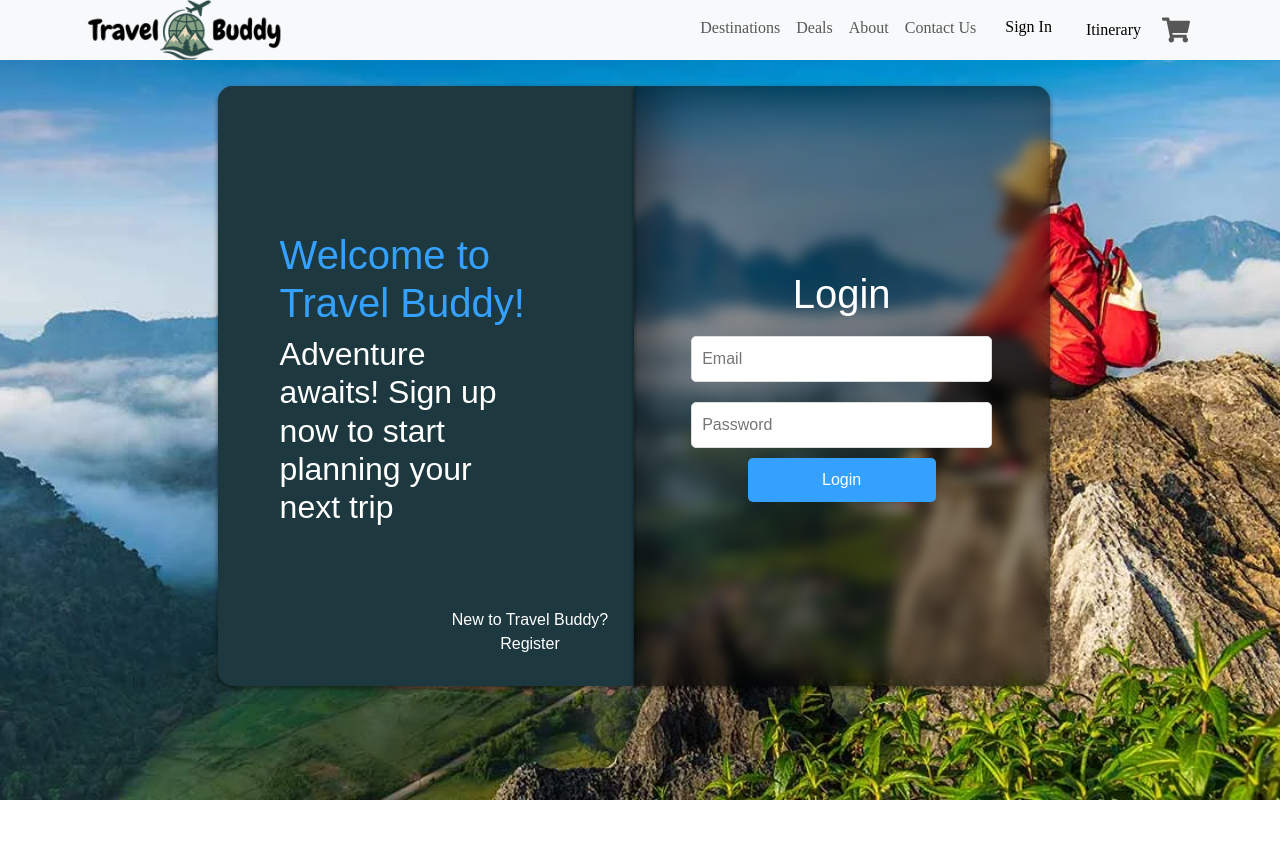
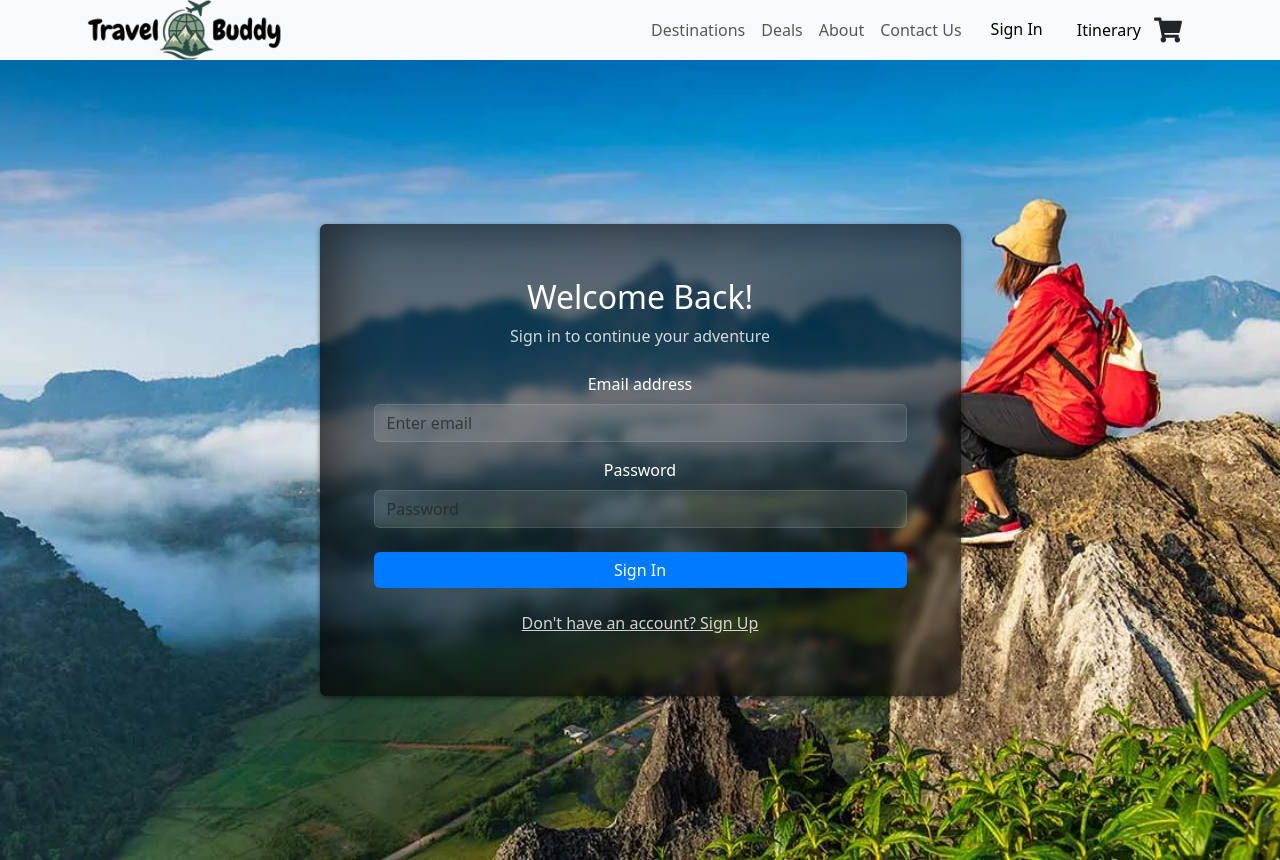
Before and after one commit to jashandeep321/TravelBuddy, a React (Create React App) app in the folder Frontend/: page /Signup in a window 1280 px wide. Before the commit the page ends 810 px from the top, so only its background shows below. Built offline with nearby package versions, Linux system fonts and the light colour scheme.

Commit message:
deployment login bug- commit

```diff
--- a/Frontend/src/Components/Navigation.js
+++ b/Frontend/src/Components/Navigation.js
@@ -26,18 +26,33 @@ function Navigation() {
 
   const [isLoggedIn, setIsLoggedIn] = useState(false);
 
-  // Check login status on component mount
   useEffect(() => {
+  const checkLoginStatus = () => {
     const token = localStorage.getItem('token');
     setIsLoggedIn(!!token);
-  }, []);
+  };
+
+  // Check immediately on mount
+  checkLoginStatus();
+
+  // Listen for login status changes
+  window.addEventListener('loginStatusChanged', checkLoginStatus);
+
+  // Cleanup
+  return () => {
+    window.removeEventListener('loginStatusChanged', checkLoginStatus);
+  };
+}, []);
+
 
   const handleLogout = () => {
-    localStorage.clear(); // or localStorage.removeItem('token')
-    setIsLoggedIn(false);
-    alert('Logged out successfully!');
-    navigate('/Signup');
-  };
+  localStorage.removeItem('token');
+  localStorage.removeItem('user');
+  setIsLoggedIn(false);
+  // Dispatch a logout event
+  window.dispatchEvent(new Event('loginStatusChanged'));
+  navigate('/Signup');
+};
 
   const handleShow = () => setShowModal(true);
   const handleClose = () => {
@@ -67,12 +82,38 @@ function Navigation() {
   };
 
   return (
+
     <>
       <Navbar expand="lg" className="bg-body-tertiary p-0">
         <Container>
           <Link to="/"><Navbar.Brand>
             <img src={logo1} alt="Logo" style={{ height: '3em', verticalAlign: 'middle', margin: '0 5px' }} />
           </Navbar.Brand></Link>
+
+          {/* Cart Icon - Moved outside Navbar.Collapse */}
+          <Link
+            className="nav-link position-relative me-3"
+            to="/cart"
+            style={{ order: 1 }} // Ensures it stays on the right
+          >
+            <FaShoppingCart size={28} />
+            {itemCount > 0 && (
+              <span
+                className="position-absolute translate-middle bg-danger border border-light rounded-circle d-flex justify-content-center align-items-center"
+                style={{
+                  width: '18px',
+                  height: '18px',
+                  bottom: '15px',
+                  right: '-20px',
+                  top:'1px',
+                  fontSize: '0.7rem',
+                  color: 'white',
+                }}
+              >
+                {itemCount}
+              </span>
+            )}
+          </Link>
 
           <Navbar.Toggle aria-controls="basic-navbar-nav" />
           <Navbar.Collapse id="basic-navbar-nav">
@@ -95,29 +136,12 @@ function Navigation() {
               )}
 
               <Button variant="light" className="ms-2" onClick={handleShow}>Itinerary</Button>
-
-              <Link className="nav-link position-relative" to="/cart">
-                <FaShoppingCart size={28} />
-                {itemCount > 0 && (
-                  <span
-                    className="position-absolute translate-middle bg-danger border border-light rounded-circle d-flex justify-content-center align-items-center"
-                    style={{
-                      width: '18px',
-                      height: '18px',
-                      bottom: '15px',
-                      right: '-10px',
-                      fontSize: '0.7rem',
-                      color: 'white',
-                    }}
-                  >
-                    {itemCount}
-                  </span>
-                )}
-              </Link>
             </Nav>
           </Navbar.Collapse>
         </Container>
       </Navbar>
+
+
 
       {/* Modal */}
       <Modal show={showModal} onHide={handleClose} centered dialogClassName="modal-xl">
--- a/Frontend/src/Components/users/Form.css
+++ /dev/null
@@ -1,147 +0,0 @@
-.fullscreen-background {
-    margin: 0;
-    padding: 0;
-    height: 100vh;
-    justify-content: center;
-    align-items: center;
-    font-family: serif;
-    background-image: url('../images/destination-Img/travel1.webp');
-    background-size: cover;
-    background-position: center;
-    background-repeat: no-repeat;
-  }
-
-  .book {
-    display: flex;
-    position: relative;
-    margin-left: 17%;
-    margin-top: 2%;
-    width: 65%;
-    backdrop-filter: blur(7px);
-  }
-
-  .flip-book {
-    margin-left: 50%;
-    width: 900px;
-    height: 600px;
-    position: relative;
-
-  }
-
-  .flip {
-    width: 100%;
-    height: 100%;
-    position: absolute;
-    top: 0;
-    left: 0;
-    transform-origin: left;
-    transform-style: preserve-3d;
-    transform: rotateY(0deg);
-    transition: 0.5s;
-    color: #000;
-  }
-
-  .front {
-    position: absolute;
-    font-family: sans-serif;
-    width: 100%;
-    height: 100%;
-    top: 0;
-    left: 0;
-    background-color: #00000068;
-    box-sizing: border-box;
-    padding: 20px;
-    box-shadow: inset 20px 0 50px rgba(0, 0, 0, 0.5), 0 2px 5px rgba(0, 0, 0, 0.5);
-    display: flex;
-    flex-direction: column;
-    align-items: center;
-    justify-content: center;
-    border-top-right-radius: 15px;
-    border-bottom-right-radius: 15px;
-  }
-
-  .back {
-    font-family: sans-serif;
-    position: absolute;
-    width: 100%;
-    height: 100%;
-    top: 0;
-    left: 0;
-    z-index: 99;
-    transform: rotateY(180deg);
-    backface-visibility: hidden;
-    background-color: rgb(29, 57, 63);
-    border-top-left-radius: 15px;
-    border-bottom-left-radius: 15px;
-  }
-
-  .next-btn, .back-btn {
-    position: absolute;
-    bottom: 20px;
-    cursor: pointer;
-    padding: 10px;
-    border: none;
-    border-radius: 5px;
-    background-color: #007bff00;
-    color: white;
-  }
-  .next-btn:hover {
-    color: rgb(53, 161, 255);
-  }
-
-  .back-btn:hover {
-    color: rgb(53, 161, 255);
-  }
-
-  .back-btn {
-    background-color: rgba(3, 3, 3, 0);
-    right: 70px;
-    color: rgb(255, 255, 255);
-  }
-
-  .submit-btn {
-    padding: 10px;
-    width: 50%;
-    border: none;
-    background-color: rgb(53, 161, 255);
-    color: white;
-    border-radius: 5px;
-    cursor: pointer;
-  }
-
-  .input {
-    margin: 10px 0;
-    padding: 10px;
-    width: 80%;
-    border: 1px solid #ddd;
-    border-radius: 5px;
-  }
-
-  .flip.active {
-    transform: rotateY(-180deg);
-  }
-
-  .flip.inactive {
-    transform: rotateY(0deg);
-  }
-
-  .welcome-message {
-    margin: 10%;
-    margin-top: 30%;
-    width: 70%;
-    height: 100%;
-    color: rgb(0, 0, 0);
-    text-align: left;
-    padding: 20px;
-  }
-
-  .span {
-    color: rgb(53, 161, 255);
-  }
-  .login-head {
-    color: white;
-    font-size: 40px;
-  }
-  .head {
-    color: white;
-  }
--- a/Frontend/src/Components/users/Signup.js
+++ b/Frontend/src/Components/users/Signup.js
@@ -1,229 +1,209 @@
 
-import React, { useState, useEffect } from 'react';
+
+import React, { useState } from 'react';
 import axios from 'axios';
 import { useLocation, useNavigate } from 'react-router-dom';
-import './Form.css';
+import { Container, Row, Col, Card, Form, Button, Alert, Spinner } from 'react-bootstrap';
+import backgroundImage from '../images/destination-Img/travel1.webp'; // Replace with your image path
 
 const Signup = () => {
-  const [currentPage, setCurrentPage] = useState(1); // 1 for Signup, 2 for Login
-  const [loginData, setLoginData] = useState({ email: '', password: '' });
-  const [signupData, setSignupData] = useState({ username: '', email: '', password: '' });
+  const [isLogin, setIsLogin] = useState(true);
+  const [formData, setFormData] = useState({
+    username: '',
+    email: '',
+    password: ''
+  });
   const [loading, setLoading] = useState(false);
   const [error, setError] = useState(null);
 
   const navigate = useNavigate();
   const location = useLocation();
 
-  // Navigate between Signup and Login pages
-  const handleNext = () => {
-    setCurrentPage(2);
+  const toggleAuthMode = () => {
+    setIsLogin(!isLogin);
     setError(null);
   };
 
-  const handleBack = () => {
-    setCurrentPage(1);
-    setError(null);
+  const handleChange = (e) => {
+    setFormData({ ...formData, [e.target.name]: e.target.value });
   };
 
-  // Handle input changes for both forms
-  const handleInputChange = (e, formType) => {
-    const { name, value } = e.target;
-    if (formType === 'login') {
-      setLoginData({ ...loginData, [name]: value });
-    } else if (formType === 'signup') {
-      setSignupData({ ...signupData, [name]: value });
-    }
-  };
-
-  // Handle Signup form submission
-  const handleSignupSubmit = async (e) => {
+  const handleSubmit = async (e) => {
     e.preventDefault();
     setLoading(true);
     setError(null);
 
     try {
-      const response = await axios.post(`${process.env.REACT_APP_API_URL}/TravelBuddy/user/register`, signupData);
+      const endpoint = isLogin ? 'login' : 'register';
+      const response = await axios.post(
+        `${process.env.REACT_APP_API_URL}/TravelBuddy/user/${endpoint}`,
+        isLogin ? { email: formData.email, password: formData.password } : formData
+      );
+
+      // After successful login/signup
       if (response.status === 200) {
         localStorage.setItem('token', response.data.token);
         localStorage.setItem('user', JSON.stringify(response.data.user));
 
-        // Redirect to cart if coming from checkout, otherwise to home
+        // Dispatch a login event
+        window.dispatchEvent(new Event('loginStatusChanged'));
+
         const returnPath = location.state?.from === '/cart' ? '/cart' : '/';
-        navigate(returnPath, { state: { from: 'signup' } });
+        navigate(returnPath, { state: { from: isLogin ? 'login' : 'signup' } });
       }
-    } catch (error) {
-      console.error('Signup failed:', error.response?.data || error.message);
-      setError(error.response?.data?.message || 'Signup failed. Please try again.');
+    } catch (err) {
+      setError(err.response?.data?.message ||
+        (isLogin ? 'Login failed. Please try again.' : 'Signup failed. Please try again.'));
     } finally {
       setLoading(false);
     }
   };
 
-  // Handle Login form submission
-  const handleLoginSubmit = async (e) => {
-    e.preventDefault();
-    setLoading(true);
-    setError(null);
-
-    try {
-      const response = await axios.post(`${process.env.REACT_APP_API_URL}/TravelBuddy/user/login`, loginData);
-      if (response.status === 200) {
-        localStorage.setItem('token', response.data.token);
-        localStorage.setItem('user', JSON.stringify(response.data.user));
-
-        // Redirect to cart if coming from checkout, otherwise to home
-        const returnPath = location.state?.from === '/cart' ? '/cart' : '/';
-        navigate(returnPath, { state: { from: 'login' } });
+  const getHeaderText = () => {
+    if (location.state?.from === '/cart') {
+      return isLogin
+        ? 'Sign In to Complete Your Booking'
+        : 'Create Account to Continue';
     }
-    } catch (error) {
-      console.error('Login failed:', error.response?.data || error.message);
-      setError(error.response?.data?.message || 'Login failed. Please try again.');
-    } finally {
-      setLoading(false);
-    }
+    return isLogin ? 'Welcome Back!' : 'Join Travel Buddy';
   };
 
-  // Add fullscreen background effect
-  useEffect(() => {
-    document.body.classList.add('fullscreen-background');
-    return () => {
-      document.body.classList.remove('fullscreen-background');
-    };
-  }, []);
-
-  // Get appropriate welcome message based on where user came from
-  const getWelcomeMessage = () => {
+  const getSubText = () => {
     if (location.state?.from === '/cart') {
-      return {
-        heading: currentPage === 1
-          ? 'Complete Your Booking'
-          : 'Sign In to Checkout',
-        subheading: currentPage === 1
-          ? 'Create an account to proceed with your travel package'
-          : 'Log in to complete your purchase'
-      };
+      return isLogin
+        ? 'Log in to complete your purchase'
+        : 'Create an account to proceed with your travel package';
     }
-
-    return {
-      heading: currentPage === 1
-        ? 'Welcome to Travel Buddy!'
-        : 'Welcome Back!',
-      subheading: currentPage === 1
-        ? 'Adventure awaits! Sign up now to start planning your next trip'
-        : 'The adventure continues. Log in to pick up where you left off'
-    };
+    return isLogin
+      ? 'Sign in to continue your adventure'
+      : 'Start planning your next trip today';
   };
 
-  const { heading, subheading } = getWelcomeMessage();
+  return (
+    <div style={{
+      backgroundImage: `url(${backgroundImage})`,
+      backgroundSize: 'cover',
+      backgroundPosition: 'center',
+      minHeight: '100vh',
+      display: 'flex',
+      alignItems: 'center',
+      padding: '20px 0',
+      position: 'relative'
+    }}>
+      <Container>
+        <Row className="justify-content-center">
+          <Col md={8} lg={7}>
+            <Card
+              style={{
+                backgroundColor: 'rgba(0, 0, 0, 0.5)',
+                color: 'white',
+                border: 'none',
+                backdropFilter: 'blur(5px)',
+                borderTopRightRadius: '15px',
+                borderBottomRightRadius: '15px',
+                boxShadow: 'inset 20px 0 50px rgba(0, 0, 0, 0.5), 0 2px 5px rgba(0, 0, 0, 0.5)',
+                padding: '30px',
+                boxSizing: 'border-box',
+              }}
+            >
+              <Card.Body className="p-4">
+                <div className="text-center mb-4">
+                  <h2 style={{ color: 'white' }}>{getHeaderText()}</h2>
+                  <p style={{ color: 'rgba(255, 255, 255, 0.8)' }}>{getSubText()}</p>
+                </div>
 
-  return (
-    <div className="book">
-      {loading && (
-        <div className="loader-overlay">
-          <div className="loader"></div>
-        </div>
+                {error && <Alert variant="danger">{error}</Alert>}
+
+                <Form onSubmit={handleSubmit}>
+                  {!isLogin && (
+                    <Form.Group className="mb-3">
+                      <Form.Label style={{ color: 'white' }}>Username</Form.Label>
+                      <Form.Control
+                        type="text"
+                        name="username"
+                        placeholder="Enter username"
+                        value={formData.username}
+                        onChange={handleChange}
+                        required
+                        minLength="3"
+                        style={{ backgroundColor: 'rgba(255, 255, 255, 0.1)', color: 'white', border: '1px solid rgba(255, 255, 255, 0.2)' }}
+                      />
+                    </Form.Group>
                   )}
 
-      <div className="flip-book">
-        {/* Signup Page */}
-        <div className={`flip ${currentPage === 1 ? 'active' : 'inactive'}`} id="p1">
-          <div className="back">
-            <div className="welcome-message">
-              <h1 className="head">
-                <span className="span">{heading}</span>
-              </h1>
-              <h2 className="head">
-                {subheading}
-              </h2>
-            </div>
-            <button className="next-btn" onClick={handleNext}>
-             New to Travel Buddy? Register
-            </button>
-          </div>
-          <div className="front">
-            <h2 className="login-head">Create Account</h2>
-            {error && <div className="alert alert-danger">{error}</div>}
-            <form onSubmit={handleSignupSubmit}>
-              <input
-                className="input"
-                type="text"
-                name="username"
-                placeholder="Username"
-                value={signupData.username}
-                onChange={(e) => handleInputChange(e, 'signup')}
-                required
-                minLength="3"
-              />
-              <input
-                className="input"
+                  <Form.Group className="mb-3">
+                    <Form.Label style={{ color: 'white' }}>Email address</Form.Label>
+                    <Form.Control
                       type="email"
                       name="email"
-                placeholder="Email"
-                value={signupData.email}
-                onChange={(e) => handleInputChange(e, 'signup')}
+                      placeholder="Enter email"
+                      value={formData.email}
+                      onChange={handleChange}
                       required
+                      style={{ backgroundColor: 'rgba(255, 255, 255, 0.1)', color: 'white', border: '1px solid rgba(255, 255, 255, 0.2)' }}
                     />
-              <input
-                className="input"
-                type="password"
-                name="password"
-                placeholder="Password (min 6 characters)"
-                value={signupData.password}
-                onChange={(e) => handleInputChange(e, 'signup')}
-                required
-                minLength="6"
-              />
-              <button type="submit" className="submit-btn" disabled={loading}>
-                {loading ? 'Creating Account...' : 'Sign Up'}
-              </button>
-            </form>
-          </div>
-        </div>
+                  </Form.Group>
 
-        {/* Login Page */}
-        <div className={`flip ${currentPage === 2 ? 'active' : 'inactive'}`} id="p2">
-          <div className="back">
-            <div className="welcome-message">
-              <h1 className="head">
-                <span className="span">{heading}</span>
-              </h1>
-              <h2 className="head">
-                {subheading}
-              </h2>
-            </div>
-            <button className="back-btn" onClick={handleBack}>
-               Already registered? Login
-            </button>
-          </div>
-          <div className="front">
-            <h2 className="login-head">Login</h2>
-            {error && <div className="alert alert-danger">{error}</div>}
-            <form onSubmit={handleLoginSubmit}>
-              <input
-                className="input"
-                type="email"
-                name="email"
-                placeholder="Email"
-                value={loginData.email}
-                onChange={(e) => handleInputChange(e, 'login')}
-                required
-              />
-              <input
-                className="input"
+                  <Form.Group className="mb-4">
+                    <Form.Label style={{ color: 'white' }}>Password</Form.Label>
+                    <Form.Control
                       type="password"
                       name="password"
                       placeholder="Password"
-                value={loginData.password}
-                onChange={(e) => handleInputChange(e, 'login')}
+                      value={formData.password}
+                      onChange={handleChange}
                       required
+                      minLength={isLogin ? "1" : "6"}
+                      style={{ backgroundColor: 'rgba(255, 255, 255, 0.1)', color: 'white', border: '1px solid rgba(255, 255, 255, 0.2)' }}
                     />
-              <button type="submit" className="submit-btn" disabled={loading}>
-                {loading ? 'Logging In...' : 'Login'}
-              </button>
-            </form>
+                    {!isLogin && (
+                      <Form.Text style={{ color: 'rgba(255, 255, 255, 0.6)' }}>
+                        At least 6 characters
+                      </Form.Text>
+                    )}
+                  </Form.Group>
+
+                  <Button
+                    variant="primary"
+                    type="submit"
+                    className="w-100 mb-3"
+                    disabled={loading}
+                    style={{ backgroundColor: '#007bff', border: 'none' }}
+                  >
+                    {loading ? (
+                      <>
+                        <Spinner
+                          as="span"
+                          animation="border"
+                          size="sm"
+                          role="status"
+                          aria-hidden="true"
+                          className="me-2"
+                        />
+                        {isLogin ? 'Signing In...' : 'Creating Account...'}
+                      </>
+                    ) : (
+                      isLogin ? 'Sign In' : 'Sign Up'
+                    )}
+                  </Button>
+
+                  <div className="text-center">
+                    <Button
+                      variant="link"
+                      onClick={toggleAuthMode}
+                      style={{ color: 'rgba(255, 255, 255, 0.8)' }}
+                    >
+                      {isLogin
+                        ? "Don't have an account? Sign Up"
+                        : "Already have an account? Sign In"}
+                    </Button>
                   </div>
-        </div>
-      </div>
+                </Form>
+              </Card.Body>
+            </Card>
+          </Col>
+        </Row>
+      </Container>
     </div>
   );
 };
```
Also changed, not shown: Frontend/src/pages/CartPage.js (+62 -4 lines). Lines whose indentation alone changed are shown as unchanged.
